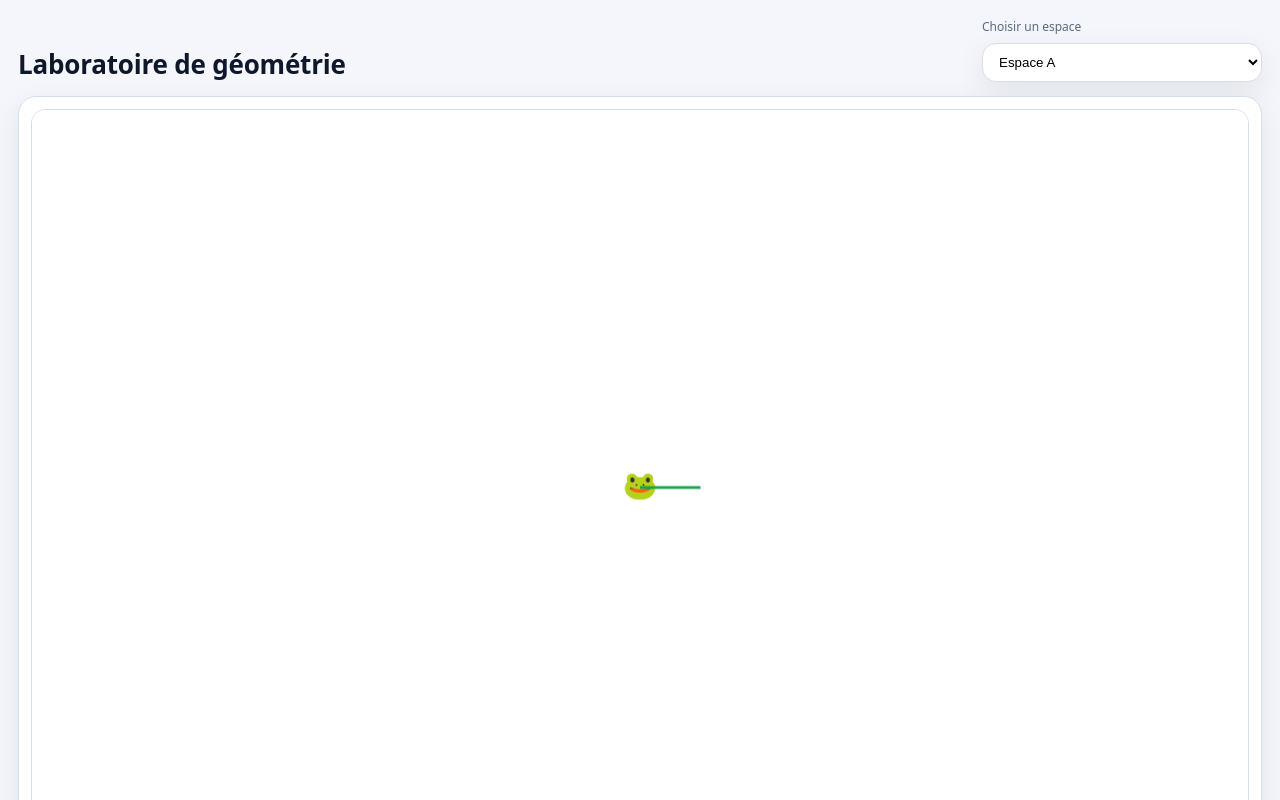
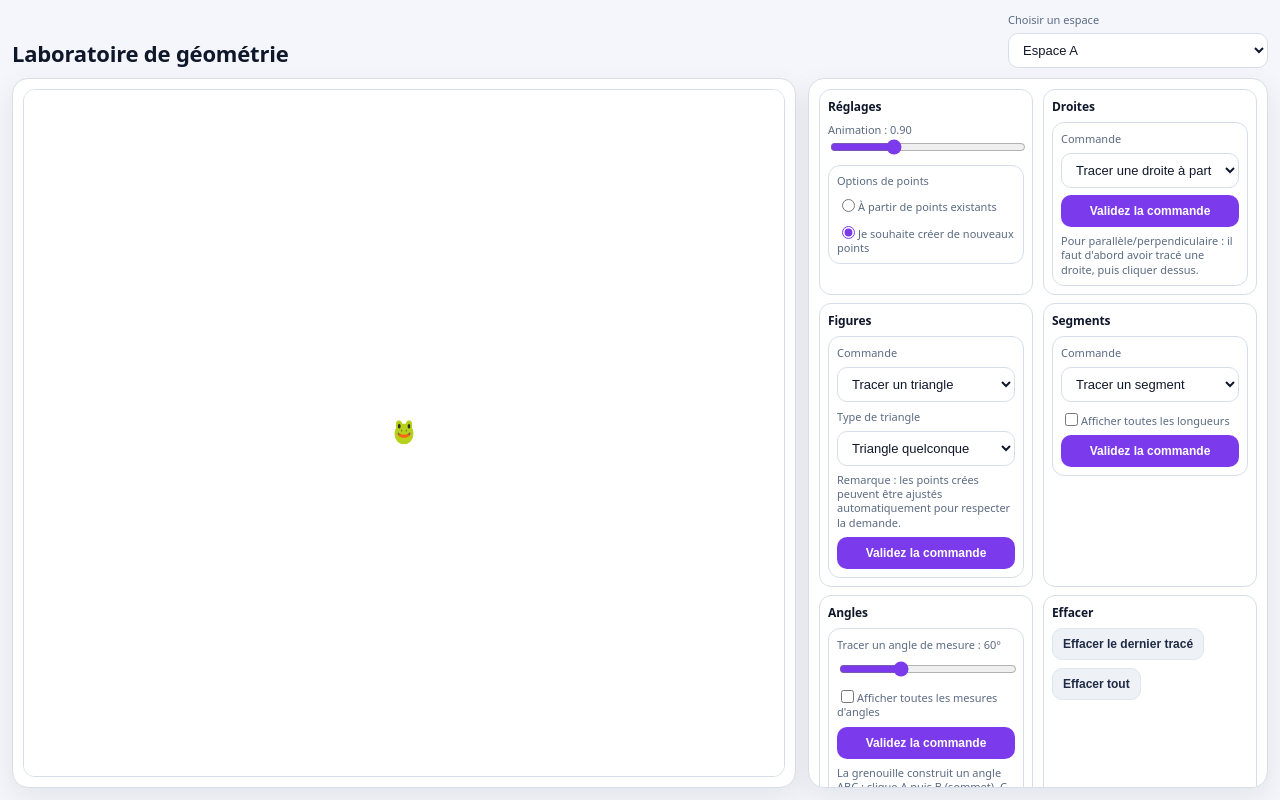
Before and after one commit to Jyvay/geometry-lab, a React (Vite) app: page / in a window 1280 px wide. Shown: the top 800 px of the page. Built offline with nearby package versions, Linux system fonts and the light colour scheme.

Commit message:
nice css

```diff
--- a/src/App.css
+++ b/src/App.css
@@ -1,275 +1,252 @@
-:root {
-  --bg: #f4f6fb;
-  --panel: #ffffff;
-  --border: #d7deea;
-  --text: #0f172a;
-  --muted: #5b6b82;
+/* App.css — version "tout visible sans défilement" (mode compact)
+   Objectif : tenir dans 100vh sur un écran standard en:
+   - mettant le panneau de commandes en 2 colonnes (sections en grille)
+   - réduisant les paddings/gaps
+   - dimensionnant le canvas à la hauteur disponible
+   Remarque : si l’écran est très petit OU si tu ajoutes beaucoup de sections,
+   il sera physiquement impossible de tout afficher sans scroll.
+*/
 
-  --green: #16a34a;
-  --blue: #2563eb;
-  --purple: #7c3aed;
+:root{
+  --bg:#f4f6fb;
+  --panel:#fff;
+  --panel-2:#f7f9ff;
+  --border:#d7deea;
+  --text:#0f172a;
+  --muted:#5b6b82;
 
-  --shadow: 0 10px 30px rgba(15, 23, 42, 0.08);
-  --radius: 18px;
+  --purple:#7c3aed;
+  --purple-dark:#6d28d9;
+  --gray-btn:#eef2f7;
+  --gray-btn-border:#dde5f0;
+
+  --shadow:0 10px 30px rgba(15,23,42,.08);
+  --radius-lg:16px;
+  --radius-md:12px;
+
+  --focus:0 0 0 3px rgba(124,58,237,.18);
 }
 
-* { box-sizing: border-box; }
-
-body {
-  margin: 0;
-  font-family: ui-sans-serif, system-ui, -apple-system, Segoe UI, Roboto, Helvetica, Arial;
-  background: var(--bg);
-  color: var(--text);
+*{box-sizing:border-box}
+html,body{height:100%}
+body{
+  margin:0;
+  font-family:ui-sans-serif,system-ui,-apple-system,Segoe UI,Roboto,Helvetica,Arial;
+  background:var(--bg);
+  color:var(--text);
 }
 
-.app-root {
-  max-width: 1680px;
-  margin: 0 auto;
-  padding: 18px 18px 22px;
+/* ---------- Layout (no-scroll) ---------- */
+.app-root{
+  height:100vh;
+  max-width:1680px;
+  margin:0 auto;
+  padding:12px;
+  display:flex;
+  flex-direction:column;
+  gap:10px;
+  overflow:hidden; /* empêche le scroll global */
 }
 
-.app-header {
-  display: flex;
-  align-items: flex-end;
-  justify-content: space-between;
-  gap: 16px;
-  margin-bottom: 14px;
+.app-header{
+  display:flex;
+  align-items:flex-end;
+  justify-content:space-between;
+  gap:12px;
 }
 
-.app-header h1 {
-  margin: 0;
-  font-size: 26px;
-  letter-spacing: -0.2px;
+.app-header h1{
+  margin:0;
+  font-size:22px;
+  letter-spacing:-.2px;
 }
 
-.app-header p {
-  margin: 6px 0 0;
-  color: var(--muted);
-  font-size: 14px;
+.space-select{
+  display:grid;
+  gap:6px;
+  min-width:260px;
+}
+.space-select label{font-size:11px;color:var(--muted)}
+
+/* La zone principale prend tout le reste */
+.main-layout{
+  flex:1;
+  min-height:0;              /* IMPORTANT pour que les enfants puissent se réduire */
+  display:grid;
+  grid-template-columns: 1fr 520px;
+  gap:12px;
+  align-items:stretch;
 }
 
-.space-select {
-  display: grid;
-  gap: 8px;
-  min-width: 280px;
+/* ---------- Canvas ---------- */
+.left-col{
+  min-height:0;
+  display:flex;
+  flex-direction:column;
+  gap:10px;
 }
 
-.space-select label {
-  font-size: 12px;
-  color: var(--muted);
+.canvas-panel{
+  flex:1;
+  min-height:0;
+  background:var(--panel);
+  border-radius:var(--radius-lg);
+  border:1px solid var(--border);
+  box-shadow:var(--shadow);
+  padding:10px;
+  display:flex;
 }
 
-.space-select select {
-  padding: 10px 12px;
-  border-radius: 14px;
-  border: 1px solid var(--border);
-  background: var(--panel);
-  box-shadow: var(--shadow);
+.canvas-panel canvas{
+  width:100%;
+  height:100%;               /* remplit la hauteur disponible */
+  display:block;
+  border-radius:var(--radius-md);
+  border:1px solid var(--border);
+  background:#fff;
+  cursor:crosshair;
 }
 
-.space-select .tiny {
-  display: flex;
-  gap: 8px;
-  align-items: center;
-  font-size: 12px;
-  color: var(--muted);
+/* ---------- Controls panel (2 colonnes, no scroll) ---------- */
+.controls-panel{
+  min-height:0;
+  background:var(--panel);
+  border-radius:var(--radius-lg);
+  border:1px solid var(--border);
+  box-shadow:var(--shadow);
+  padding:10px;
+
+  /* 2 colonnes pour réduire la hauteur */
+  display:grid;
+  grid-template-columns: 1fr 1fr;
+  gap:8px 10px;
+
+  overflow:hidden; /* pas de scroll */
 }
 
-.main-layout {
-  display: grid;
-  grid-template-columns: 1fr 520px;
-  gap: 14px;
-  align-items: start;
+/* La carte formule occupe la largeur */
+.formula-card{
+  grid-column:1 / -1;
+  background:var(--panel-2);
+  border:1px solid var(--border);
+  border-radius:var(--radius-md);
+  padding:10px;
+}
+.formula-title{
+  font-weight:800;
+  font-size:12px;
+  margin-bottom:6px;
+}
+.formula-text{
+  font-family:ui-monospace,SFMono-Regular,Menlo,Monaco,Consolas,"Liberation Mono";
+  font-size:11px;
+  color:#223047;
+  white-space:pre-wrap;
+  line-height:1.3;
 }
 
-/* LEFT COLUMN = canvas + measure shell stacked */
-.left-col {
-  display: grid;
-  gap: 12px;
+/* Sections / cards */
+.section{
+  border:1px solid var(--border);
+  border-radius:var(--radius-md);
+  padding:8px;
+  background:#fff;
+  display:grid;
+  gap:7px;
+  align-content:start;
+}
+.section h2{
+  margin:0;
+  font-size:12px;
+  letter-spacing:-.1px;
 }
 
-.canvas-panel {
-  position: relative;
-  background: var(--panel);
-  border-radius: var(--radius);
-  border: 1px solid var(--border);
-  box-shadow: var(--shadow);
-  padding: 12px;
+.card{
+  border:1px solid var(--border);
+  border-radius:var(--radius-md);
+  padding:8px;
+  background:#fff;
+  display:grid;
+  gap:7px;
 }
 
-.canvas-panel canvas {
-  width: 100%;
-  height: auto;
-  border-radius: 14px;
-  border: 1px solid var(--border);
-  background: #fff;
-  cursor: crosshair;
+.row{
+  display:flex;
+  gap:8px;
+  align-items:center;
+  flex-wrap:wrap;
 }
 
-.canvas-hud {
-  position: absolute;
-  left: 18px;
-  top: 18px;
-  background: rgba(255,255,255,0.78);
-  backdrop-filter: blur(7px);
-  border: 1px solid rgba(215,222,234,0.9);
-  border-radius: 14px;
-  padding: 10px 12px;
-  box-shadow: 0 10px 25px rgba(15,23,42,0.12);
-  font-size: 12px;
+.tiny{
+  font-size:11px;
+  color:var(--muted);
+  line-height:1.3;
 }
 
-/* CONTROLS: now 2-column grid inside the panel */
-.controls-panel {
-  background: var(--panel);
-  border-radius: var(--radius);
-  border: 1px solid var(--border);
-  box-shadow: var(--shadow);
-  padding: 14px;
-  display: grid;
-  grid-template-columns: 1fr 1fr;  /* (e) */
-  gap: 12px;
-  align-content: start;
+/* ---------- Forms ---------- */
+select,
+input[type="number"],
+input[type="text"]{
+  width:100%;
+  padding:8px 10px;
+  border-radius:10px;
+  border:1px solid var(--border);
+  background:#fff;
+  color:var(--text);
+  outline:none;
+  font-size:13px;
+}
+select:focus-visible,
+input[type="number"]:focus-visible,
+input[type="text"]:focus-visible{
+  box-shadow:var(--focus);
+  border-color:rgba(124,58,237,.45);
 }
 
-/* formula card full width */
-.formula-card {
-  grid-column: 1 / -1;
-  background: #f7f9ff;
-  border: 1px solid var(--border);
-  border-radius: 14px;
-  padding: 12px;
+label{font-size:11px;color:var(--muted)}
+input[type="range"]{width:100%; accent-color:var(--purple)}
+input[type="checkbox"],input[type="radio"]{transform:translateY(1px); accent-color:var(--purple)}
+
+/* ---------- Buttons ---------- */
+.btn{
+  border:1px solid transparent;
+  border-radius:10px;
+  padding:8px 10px;
+  font-weight:700;
+  font-size:12px;
+  cursor:pointer;
+  transition:transform .02s ease, filter .12s ease, background .12s ease;
+  user-select:none;
 }
+.btn:active{transform:translateY(1px)}
+.btn:focus-visible{outline:none; box-shadow:var(--focus)}
+.btn:disabled{cursor:not-allowed; opacity:.55}
 
-.formula-title {
-  font-weight: 700;
-  font-size: 13px;
-  margin-bottom: 8px;
+.btn.purple{background:var(--purple); color:#fff}
+.btn.purple:hover{background:var(--purple-dark)}
+
+.btn.gray{
+  background:var(--gray-btn);
+  color:#1f2a44;
+  border-color:var(--gray-btn-border);
 }
+.btn.gray:hover{filter:brightness(.98)}
 
-.formula-text {
-  margin: 0;
-  font-family: ui-monospace, SFMono-Regular, Menlo, Monaco, Consolas, "Liberation Mono";
-  font-size: 12px;
-  color: #223047;
-  white-space: pre-wrap;
+/* ---------- Responsive ---------- */
+/* Sur écrans un peu moins larges, on passe à 1 colonne mais on garde "no scroll" -> le canvas se réduit */
+@media (max-width: 1400px){
+  .main-layout{ grid-template-columns: 1fr 460px; }
 }
-
-/* Each section behaves as a compact card */
-.section {
-  border: 1px solid var(--border);
-  border-radius: 14px;
-  padding: 10px;
-  background: #fff;
-  display: grid;
-  gap: 8px;
+@media (max-width: 1180px){
+  .main-layout{ grid-template-columns: 1fr; }
+  .controls-panel{
+    grid-template-columns: 1fr 1fr; /* garde 2 colonnes */
+  }
 }
-
-.section h2 {
-  margin: 0 0 4px;
-  font-size: 13px;
-  letter-spacing: -0.1px;
+@media (max-width: 740px){
+  .app-header{ flex-direction:column; align-items:stretch; }
+  .controls-panel{ grid-template-columns: 1fr; } /* sur mobile: 1 colonne, scroll inévitable => on laisse le navigateur */
+  .app-root{ overflow:auto; } /* mobile: autoriser le scroll plutôt que couper le contenu */
+  .controls-panel{ overflow:visible; }
+  .main-layout{ overflow:visible; }
 }
-
-.section h3 {
-  margin: 6px 0 4px;
-  font-size: 12.5px;
-}
-
-.card {
-  border: 1px solid var(--border);
-  border-radius: 14px;
-  padding: 10px;
-  background: #fff;
-  display: grid;
-  gap: 8px;
-}
-
-.card label {
-  font-size: 12px;
-  color: var(--muted);
-}
-
-.card input[type="number"] {
-  width: 100%;
-  padding: 9px 10px;
-  border-radius: 12px;
-  border: 1px solid var(--border);
-  outline: none;
-  font-size: 14px;
-}
-
-.card input[type="range"] { width: 100%; }
-
-.row {
-  display: flex;
-  gap: 8px;
-  align-items: center;
-}
-
-.grid2 {
-  display: grid;
-  grid-template-columns: 1fr 1fr;
-  gap: 8px;
-}
-
-.tiny {
-  font-size: 12px;
-  color: var(--muted);
-  line-height: 1.35;
-}
-
-.btn {
-  border: 1px solid transparent;
-  border-radius: 12px;
-  padding: 9px 10px;
-  font-weight: 650;
-  font-size: 13px;
-  cursor: pointer;
-  transition: transform 0.02s ease, filter 0.12s ease;
-}
-
-.btn:active { transform: translateY(1px); }
-.btn:disabled { cursor: not-allowed; opacity: 0.55; }
-
-.btn.green { background: var(--green); color: #fff; }
-.btn.blue  { background: var(--blue); color: #fff; }
-.btn.purple{ background: var(--purple); color: #fff; }
-
-.btn.gray {
-  background: #eef2f7;
-  color: #1f2a44;
-  border-color: #dde5f0;
-}
-
-.btn.dark {
-  background: #0f172a;
-  color: #fff;
-}
-
-/* MEASURE SHELL under canvas */
-.measure-shell {
-  border-radius: var(--radius);
-  border: 1px solid #0b1223;
-  background: #020617;
-  box-shadow: 0 16px 40px rgba(2,6,23,0.35);
-  padding: 14px 16px;
-  min-height: 110px;
-}
-
-.measure-shell pre {
-  margin: 0;
-  color: #22c55e;
-  font-family: ui-monospace, SFMono-Regular, Menlo, Monaco, Consolas, "Liberation Mono";
-  font-size: 12.5px;
-  line-height: 1.45;
-  white-space: pre-wrap;
-}
-
-@media (max-width: 1400px) {
-  .main-layout { grid-template-columns: 1fr; }
-  .controls-panel { grid-template-columns: 1fr 1fr; }
-}
-@media (max-width: 900px) {
-  .controls-panel { grid-template-columns: 1fr; }
-}
--- a/src/App.tsx
+++ b/src/App.tsx
@@ -1963,16 +1963,7 @@ export default function App() {
     ctx.fillStyle = "#0f172a";
     ctx.fillText("🐸", fp.x, fp.y);
 
-    const dir = frogHeadingWorldDir(st);
-    const tip = worldToScreen(vp, { x: fw.x + dir.x * 0.2, y: fw.y + dir.y * 0.2 });
-    ctx.strokeStyle = "#16a34a";
-    ctx.lineWidth = 3;
-    ctx.beginPath();
-    ctx.moveTo(fp.x, fp.y);
-    ctx.lineTo(tip.x, tip.y);
-    ctx.stroke();
-
-    // Frog speech bubble (simple)
+      // Frog speech bubble (simple)
     if (frogSpeech) {
       ctx.save();
       ctx.font = "14px ui-sans-serif, system-ui";
@@ -2070,10 +2061,6 @@ export default function App() {
         </div>
 
         <aside className="controls-panel">
-          <div className="formula-card">
-            <div className="formula-title">{formula.title}</div>
-            <pre className="formula-text">{formula.formula}</pre>
-          </div>
 
           <section className="section">
             <h2>Réglages</h2>
@@ -2134,7 +2121,7 @@ export default function App() {
                     <option value="ANY">Triangle quelconque</option>
                   </select>
                   <div className="tiny">
-                    Remarque : les types utilisent une construction euclidienne dans le modèle (C est ajusté si créé pendant la commande).
+                    Remarque : les points crées peuvent être ajustés automatiquement pour respecter la demande.
                   </div>
                 </>
               )}
```
